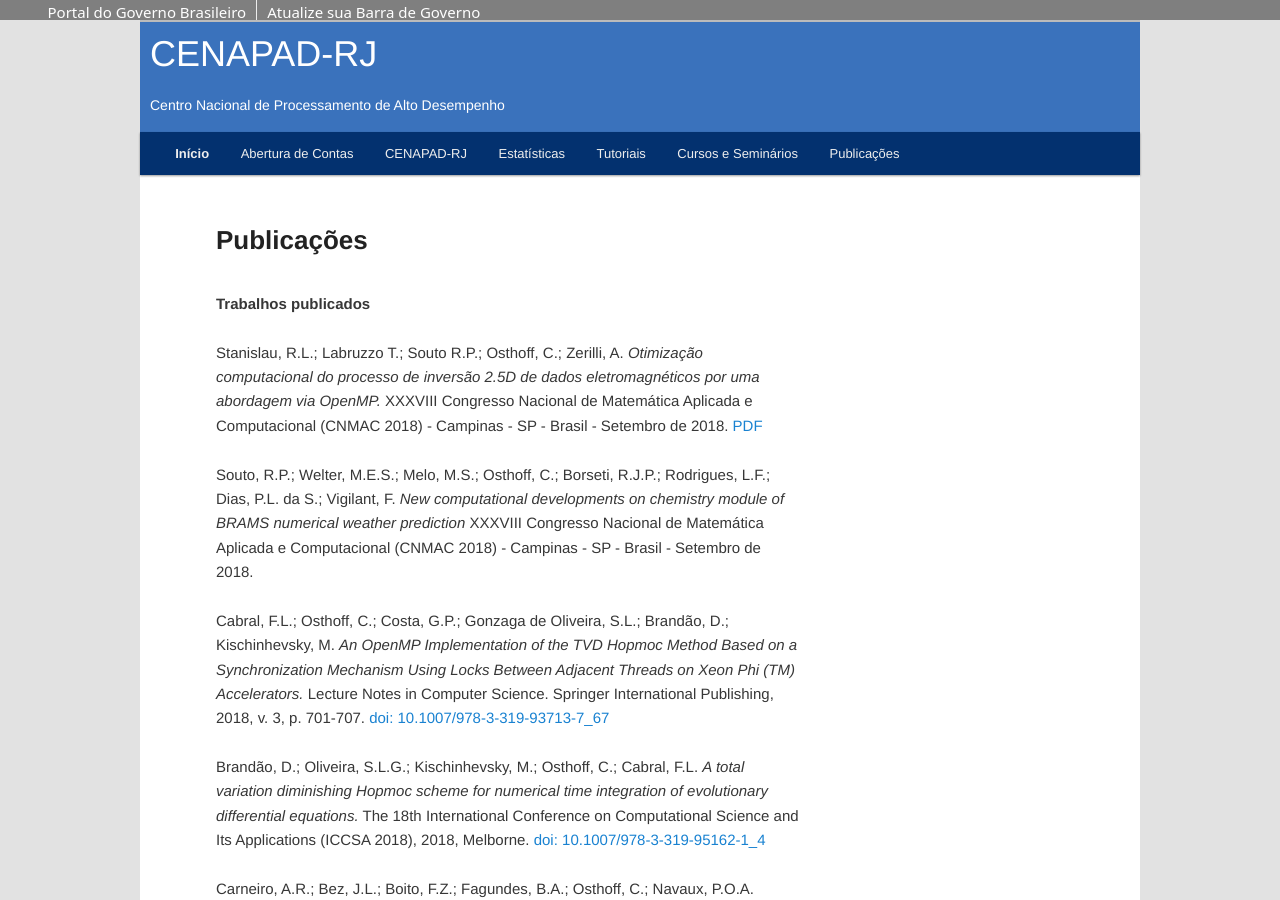
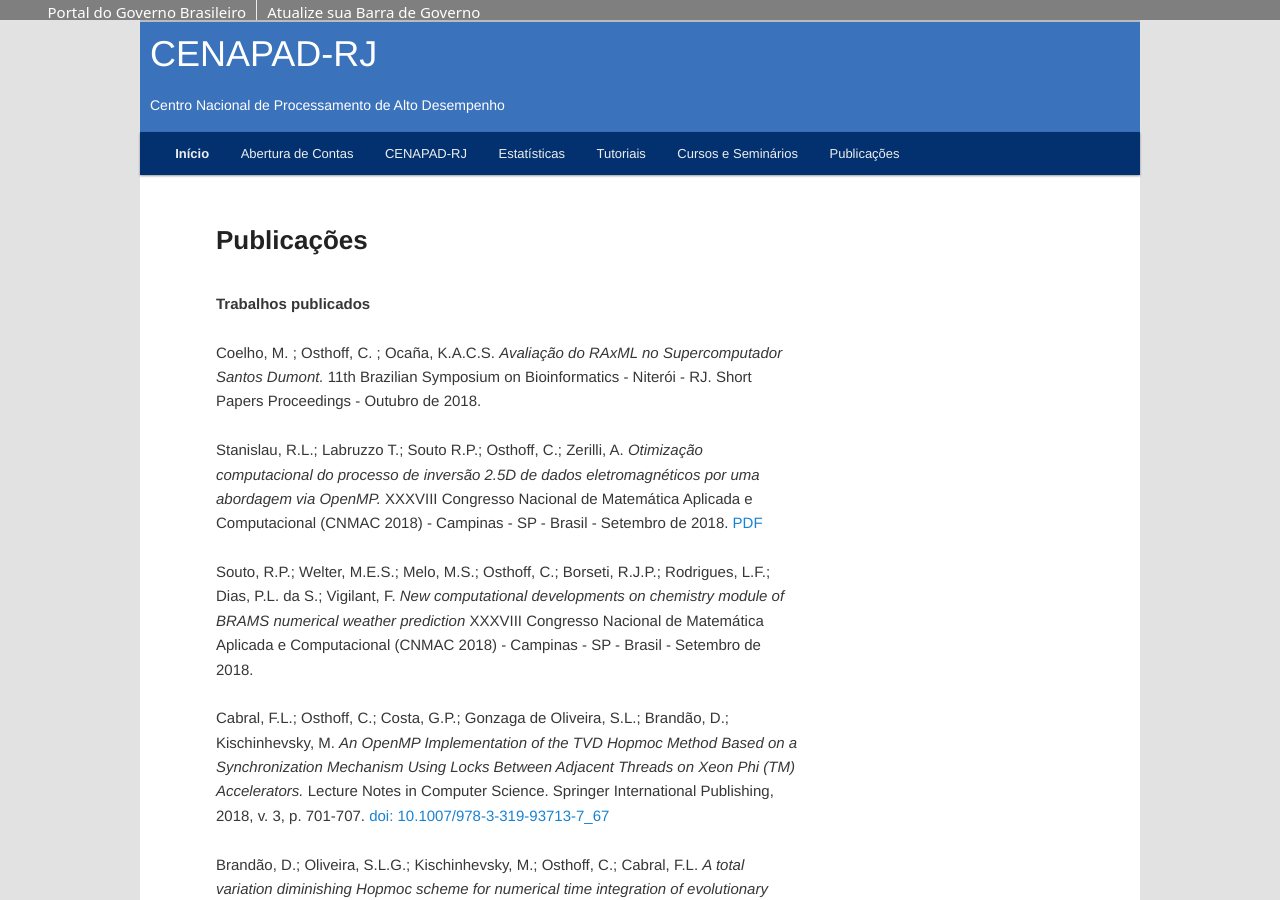
Before and after one commit to gmgall/site-cenapad, a Jekyll site: the page built from publicacoes/index.markdown, in a window 1280 px wide and 900 px high. Built offline with Jekyll 4.4.1, drawn with Linux system fonts in a browser that asks for light colours; Markdown is read by kramdown in place of the engine named in the settings.

Commit message:
Adiciona publicação da Micaella

```diff
--- a/publicacoes/index.markdown
+++ b/publicacoes/index.markdown
@@ -7,6 +7,11 @@ title: Publicações
 ---
 
 **Trabalhos publicados**
+
+
+Coelho, M. ; Osthoff, C. ; Ocaña, K.A.C.S.
+*Avaliação do RAxML no Supercomputador Santos Dumont.*
+11th Brazilian Symposium on Bioinformatics - Niterói - RJ. Short Papers Proceedings - Outubro de 2018.
 
 Stanislau, R.L.; Labruzzo T.; Souto R.P.; Osthoff, C.; Zerilli, A.
 *Otimização computacional do processo de inversão 2.5D de dados eletromagnéticos por uma abordagem via OpenMP.*
```
